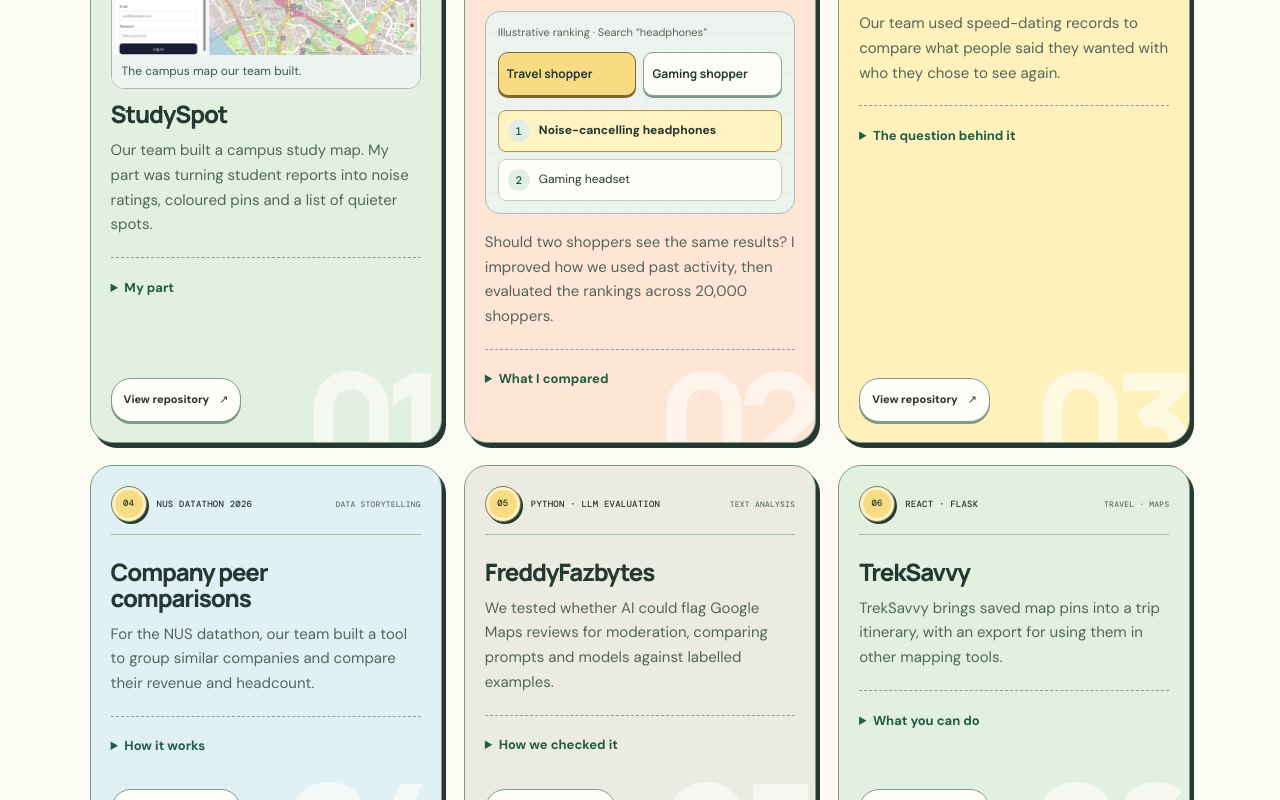
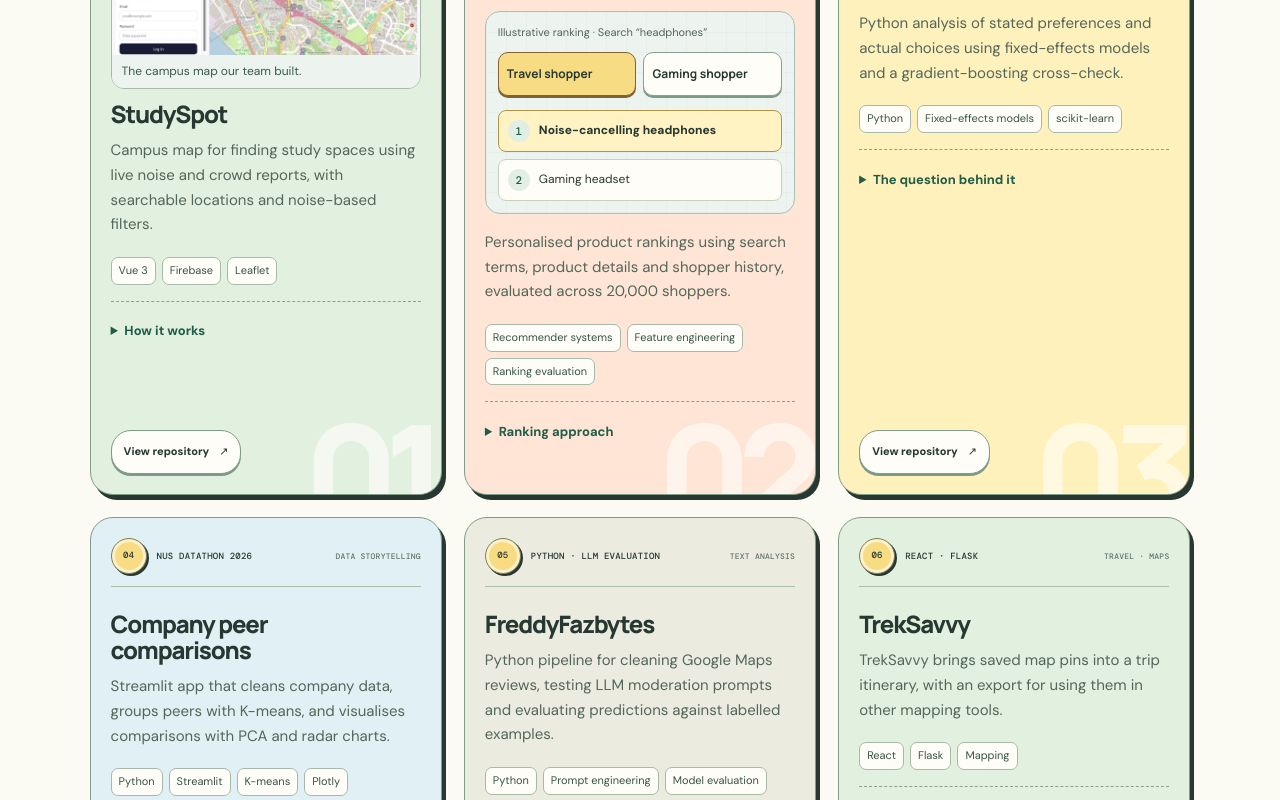
Before and after one commit to assistacat/assistacat.github.io, a React (Vite) app: page / in a window 1280 px wide. Shown: the part 2320-3120 px from the top of the page. Built offline with nearby package versions, Linux system fonts and the light colour scheme.

Commit message:
Describe team projects by functionality and technical stack

```diff
--- a/src/App.tsx
+++ b/src/App.tsx
@@ -1,22 +1,22 @@
 import { useState } from 'react';
 import JapanMap from './JapanMap';
 const projects = [
-  { no: '01', type: 'TEAM PROJECT · BT3103', title: 'StudySpot', tag: 'CAMPUS LIFE', body: 'Our team built a campus study map. My part was turning student reports into noise ratings, coloured pins and a list of quieter spots.', href: 'https://github.com/BT3103AppDev1/L1_Group_19', color: 'mint' },
-  { no: '02', type: 'TEAM PROJECT · BT4222', title: 'Personalised product search', tag: 'RECOMMENDER SYSTEMS', body: 'Should two shoppers see the same results? I improved how we used past activity, then evaluated the rankings across 20,000 shoppers.', color: 'peach' },
-  { no: '03', type: 'TEAM PROJECT · BT4211', title: 'Stated preferences vs. actual choices', tag: 'CONSUMER INSIGHT', body: 'Our team used speed-dating records to compare what people said they wanted with who they chose to see again.', href: 'https://github.com/KTAP8/BrainOverLooksBT4211', color: 'butter' },
-  { no: '04', type: 'NUS DATATHON 2026', title: 'Company peer comparisons', tag: 'DATA STORYTELLING', body: 'For the NUS datathon, our team built a tool to group similar companies and compare their revenue and headcount.', href: 'https://github.com/wk142003/rowlet-regression', color: 'sky' },
-  { no: '05', type: 'PYTHON · LLM EVALUATION', title: 'FreddyFazbytes', tag: 'TEXT ANALYSIS', body: 'We tested whether AI could flag Google Maps reviews for moderation, comparing prompts and models against labelled examples.', href: 'https://github.com/assistacat/FreddyFazbytes', color: 'cream' },
+  { no: '01', type: 'TEAM PROJECT · BT3103', title: 'StudySpot', tag: 'CAMPUS LIFE', body: 'Campus map for finding study spaces using live noise and crowd reports, with searchable locations and noise-based filters.', href: 'https://github.com/BT3103AppDev1/L1_Group_19', color: 'mint' },
+  { no: '02', type: 'TEAM PROJECT · BT4222', title: 'Personalised product search', tag: 'RECOMMENDER SYSTEMS', body: 'Personalised product rankings using search terms, product details and shopper history, evaluated across 20,000 shoppers.', color: 'peach' },
+  { no: '03', type: 'TEAM PROJECT · BT4211', title: 'Stated preferences vs. actual choices', tag: 'CONSUMER INSIGHT', body: 'Python analysis of stated preferences and actual choices using fixed-effects models and a gradient-boosting cross-check.', href: 'https://github.com/KTAP8/BrainOverLooksBT4211', color: 'butter' },
+  { no: '04', type: 'NUS DATATHON 2026', title: 'Company peer comparisons', tag: 'DATA STORYTELLING', body: 'Streamlit app that cleans company data, groups peers with K-means, and visualises comparisons with PCA and radar charts.', href: 'https://github.com/wk142003/rowlet-regression', color: 'sky' },
+  { no: '05', type: 'PYTHON · LLM EVALUATION', title: 'FreddyFazbytes', tag: 'TEXT ANALYSIS', body: 'Python pipeline for cleaning Google Maps reviews, testing LLM moderation prompts and evaluating predictions against labelled examples.', href: 'https://github.com/assistacat/FreddyFazbytes', color: 'cream' },
   { no: '06', type: 'REACT · FLASK', title: 'TrekSavvy', tag: 'TRAVEL · MAPS', body: 'TrekSavvy brings saved map pins into a trip itinerary, with an export for using them in other mapping tools.', href: 'https://github.com/assistacat/treksavvy', color: 'mint' },
 ];
 
 const projectNotes: Record<string, [string, string]> = {
   "01": [
-    "My part",
-    "I calculated the average noise rating for each location, used it to colour the map pins, and sorted the quietest places first."
+    "How it works",
+    "Vue 3 handles the interface, Firebase Firestore streams submission updates, and Leaflet displays the campus map. Noise ratings drive pin colours and sorting."
   ],
   "02": [
-    "What I compared",
-    "I tested a simpler model and a more complex one using the same information. Both performed similarly at putting relevant products in the top ten."
+    "Ranking approach",
+    "The project compared ranking approaches using the same shopper information and measured how well each placed relevant products in the top ten."
   ],
   "03": [
     "The question behind it",
@@ -33,6 +33,40 @@ const projectNotes: Record<string, [string, string]> = {
   "06": [
     "What you can do",
     "Find places on a map, save them as pins, and arrange those pins into an itinerary."
+  ]
+};
+
+const projectSkills: Record<string, string[]> = {
+  "01": [
+    "Vue 3",
+    "Firebase",
+    "Leaflet"
+  ],
+  "02": [
+    "Recommender systems",
+    "Feature engineering",
+    "Ranking evaluation"
+  ],
+  "03": [
+    "Python",
+    "Fixed-effects models",
+    "scikit-learn"
+  ],
+  "04": [
+    "Python",
+    "Streamlit",
+    "K-means",
+    "Plotly"
+  ],
+  "05": [
+    "Python",
+    "Prompt engineering",
+    "Model evaluation"
+  ],
+  "06": [
+    "React",
+    "Flask",
+    "Mapping"
   ]
 };
 
@@ -189,7 +223,7 @@ export default function Home() {
         <div className="project-grid">{projects.map((project) => <article className={`project-card ${project.color}`} key={project.no}>
           <div className="project-head"><Medal>{project.no}</Medal><span>{project.type}</span><span className="project-tag">{project.tag}</span></div>
           {project.no === '01' && <figure className="project-image"><img src="/studyspot.png" alt="StudySpot campus map with marked study locations and a search panel" loading="lazy" /><figcaption>The campus map our team built.</figcaption></figure>}
-          <h3>{project.title}</h3>{project.no === '02' && <RankingDemo />}<p>{project.body}</p><details className="entry-note"><summary>{projectNotes[project.no][0]}</summary><p>{projectNotes[project.no][1]}</p></details>{project.href && <a href={project.href} target="_blank" rel="noreferrer" aria-label={`View repository for ${project.title}`}>View repository <span aria-hidden="true">↗</span></a>}<span className="project-number" aria-hidden="true">{project.no}</span>
+          <h3>{project.title}</h3>{project.no === '02' && <RankingDemo />}<p>{project.body}</p><ul className="project-skills" aria-label="Technical skills">{projectSkills[project.no].map(skill => <li key={skill}>{skill}</li>)}</ul><details className="entry-note"><summary>{projectNotes[project.no][0]}</summary><p>{projectNotes[project.no][1]}</p></details>{project.href && <a href={project.href} target="_blank" rel="noreferrer" aria-label={`View repository for ${project.title}`}>View repository <span aria-hidden="true">↗</span></a>}<span className="project-number" aria-hidden="true">{project.no}</span>
         </article>)}</div>
       </section>
 
--- a/src/styles.css
+++ b/src/styles.css
@@ -730,3 +730,6 @@
 .tracker-actions .tracker-reset { background: #fffdf7; border-color: #809b8a; }
 .tracker-example .tracker-feedback { font-size: 12px; margin: 10px 0 0; }
 .murata-entry { min-width: 0; }
+
+.project-skills { display: flex; gap: 6px; flex-wrap: wrap; list-style: none; padding: 0; margin: 0 0 16px; position: relative; z-index: 1; }
+.project-skills li { border: 1px solid #a7b9a9; border-radius: 7px; padding: 4px 7px; background: #fffdf7; color: #385345; font-size: 11px; }
```
